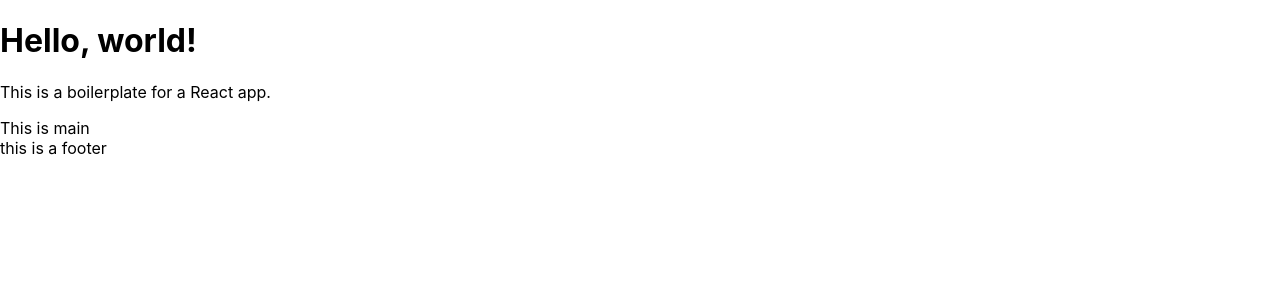
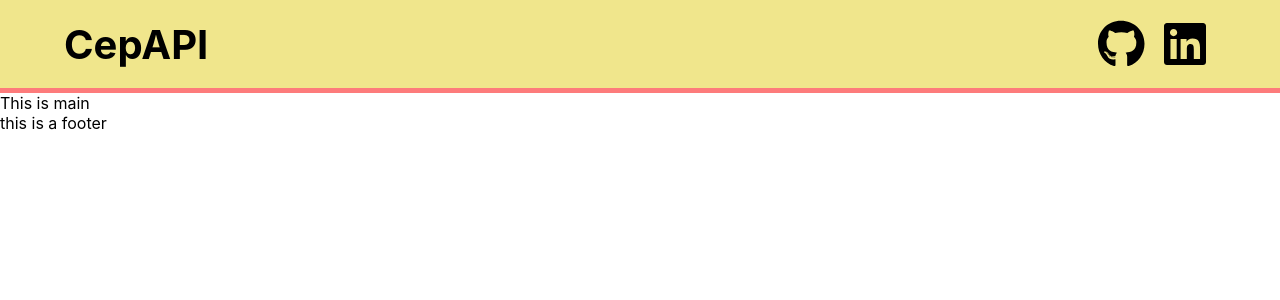
Before and after one commit to Carloscerq/eureka-challenge-frontend, a React (Create React App) app: page / in a window 1280 px wide. Shown: the top 300 px of the page. Built offline with nearby package versions, Linux system fonts and the light colour scheme.

Commit message:
feat: add header

```diff
--- a/package.json
+++ b/package.json
@@ -3,6 +3,11 @@
   "version": "0.1.0",
   "private": true,
   "dependencies": {
+    "@fortawesome/fontawesome-free": "^6.1.1",
+    "@fortawesome/fontawesome-svg-core": "^6.1.1",
+    "@fortawesome/free-brands-svg-icons": "^6.1.1",
+    "@fortawesome/free-solid-svg-icons": "^6.1.1",
+    "@fortawesome/react-fontawesome": "^0.1.18",
     "@testing-library/jest-dom": "^5.14.1",
     "@testing-library/react": "^13.0.0",
     "@testing-library/user-event": "^13.2.1",
--- a/src/components/header/index.tsx
+++ b/src/components/header/index.tsx
@@ -1,10 +1,28 @@
-import React from 'react';
+import React from "react";
+import { FontAwesomeIcon } from "@fortawesome/react-fontawesome";
+import { faGithub, faLinkedin } from "@fortawesome/free-brands-svg-icons";
+import style from "./styles.module.css";
 
 export default function Header() {
   return (
     <header>
-      <h1>Hello, world!</h1>
-      <p>This is a boilerplate for a React app.</p>
+      <h3 className={style.Title}>CepAPI</h3>
+      <div className={style.SocialMedia}>
+        <a href="https://github.com/Carloscerq">
+          <FontAwesomeIcon
+            className={style.SocialMediaIcon}
+            icon={faGithub}
+            size="3x"
+          />
+        </a>
+        <a href="https://www.linkedin.com/in/carlos-cerqueira-5153991aa/">
+          <FontAwesomeIcon
+            className={style.SocialMediaIcon}
+            icon={faLinkedin}
+            size="3x"
+          />
+        </a>
+      </div>
     </header>
   );
 }
--- /dev/null
+++ b/src/components/header/styles.module.css
@@ -0,0 +1,23 @@
+header {
+  display: flex;
+  align-items: center;
+  justify-content: space-between;
+  padding: 10px 5%;
+  border-bottom: 5px solid rgb(253, 123, 123);
+  background-color: khaki;
+}
+
+.Title {
+  font-size: 40px;
+  margin: 0px;
+}
+
+.SocialMediaIcon {
+  padding: 10px;
+  color: black;
+}
+
+.SocialMediaIcon:hover {
+  color: darkgray;
+  cursor: pointer;
+}
```
Also changed, not shown: 1 other file (tests, documents, lock files or other folders).
